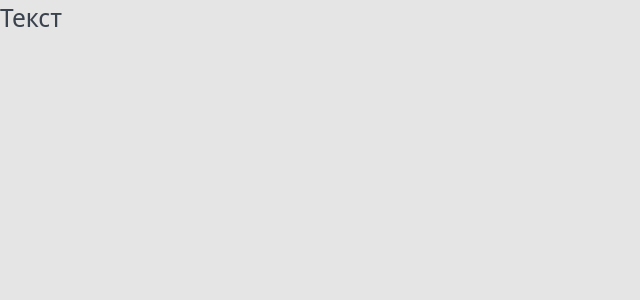
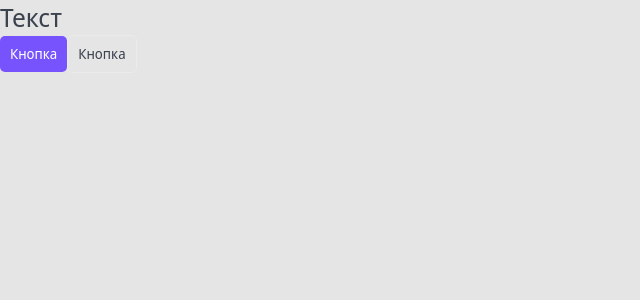
Before and after one commit to kuzmich84/top-app, a Next.js app: page / in a window 1280 px wide. Shown: the top 300 px of the page, without its empty margins (0-640 px from the left). Built offline with nearby package versions, Linux system fonts and the light colour scheme.

Commit message:
Добавит компонент Button в index.tsx

```diff
--- a/components/index.tsx
+++ b/components/index.tsx
@@ -1 +1,2 @@
 export * from "./Htag/Htag"
+export  * from "./Button/Button"
--- a/pages/index.tsx
+++ b/pages/index.tsx
@@ -1,11 +1,13 @@
 import type {NextPage} from 'next'
-import {Htag} from '../components/';
+import {Button, Htag} from '../components/';
 
 
 const Home: NextPage = (): JSX.Element => {
     return (
         <div>
             <Htag>Текст</Htag>
+            <Button appearance='primary'>Кнопка</Button>
+            <Button appearance='ghost'>Кнопка</Button>
         </div>
     )
 }
```
